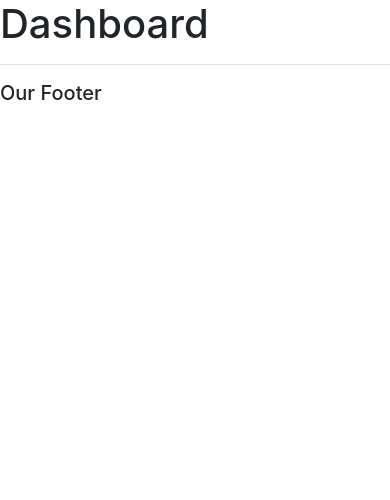
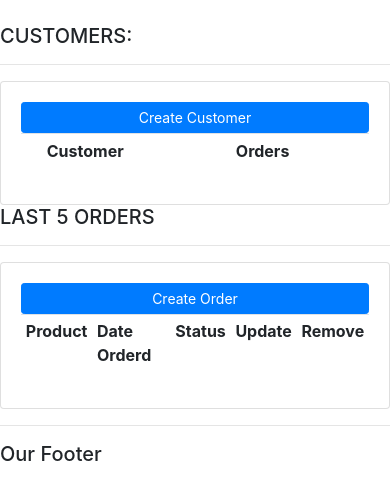
Before and after one commit to jerrywang2352/customer-management, a Django app: page / in a window 390 px wide. Shown: the part 56-556 px from the top of the page. Run offline with Django 3.2, Linux system fonts and the light colour scheme; lists and menus that the app fills with data are empty.

Commit message:
Add dashboard using CSS

```diff
--- a/management/accounts/templates/dashboard.html
+++ b/management/accounts/templates/dashboard.html
@@ -2,6 +2,43 @@
 
 {% block content %}
 
-<h1>Dashboard</h1>
+<br>
+
+<div class="row">
+	<div class="col-md-5">
+		<h5>CUSTOMERS:</h5>
+		<hr>
+		<div class="card card-body">
+			<a class="btn btn-primary  btn-sm btn-block" href="">Create Customer</a>
+			<table class="table table-sm">
+				<tr>
+					<th></th>
+					<th>Customer</th>
+					<th>Orders</th>
+				</tr>
+
+			</table>
+		</div>
+	</div>
+
+	<div class="col-md-7">
+		<h5>LAST 5 ORDERS</h5>
+		<hr>
+		<div class="card card-body">
+			<a class="btn btn-primary  btn-sm btn-block" href="">Create Order</a>
+			<table class="table table-sm">
+				<tr>
+					<th>Product</th>
+					<th>Date Orderd</th>
+					<th>Status</th>
+					<th>Update</th>
+					<th>Remove</th>
+				</tr>
+
+			</table>
+		</div>
+	</div>
+
+</div>
 
 {% endblock %}
```
